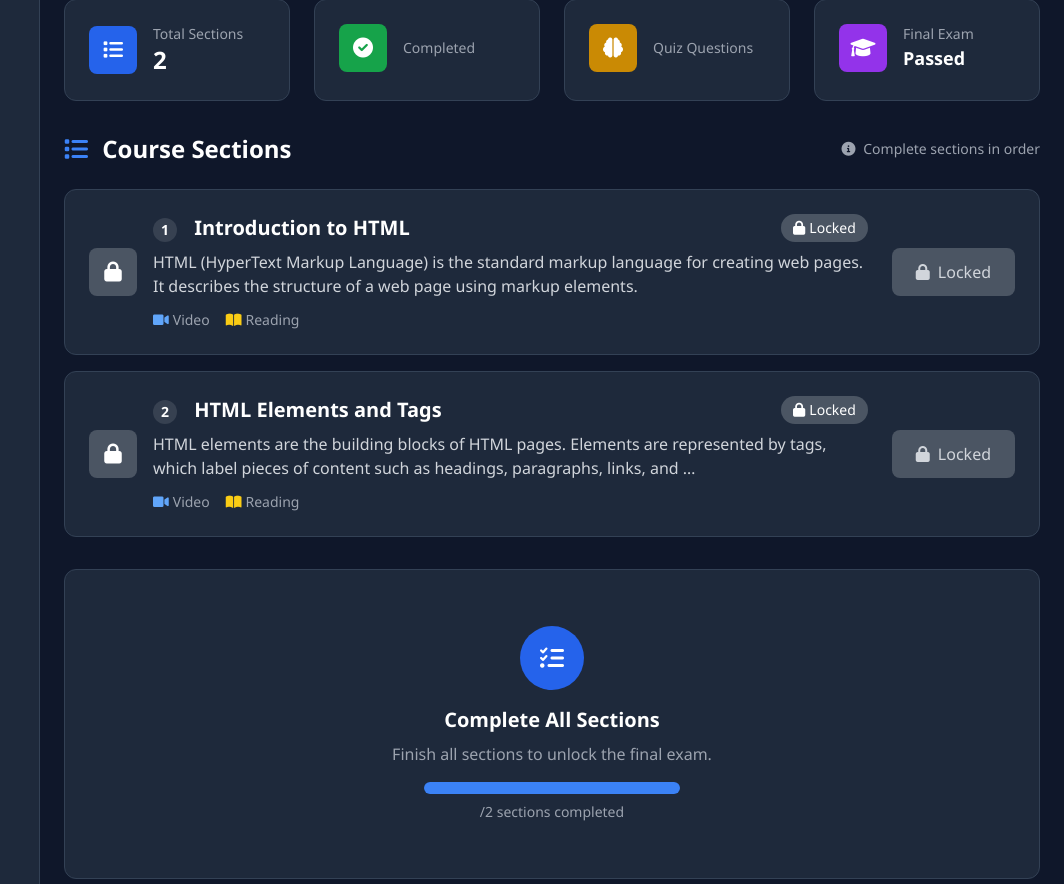
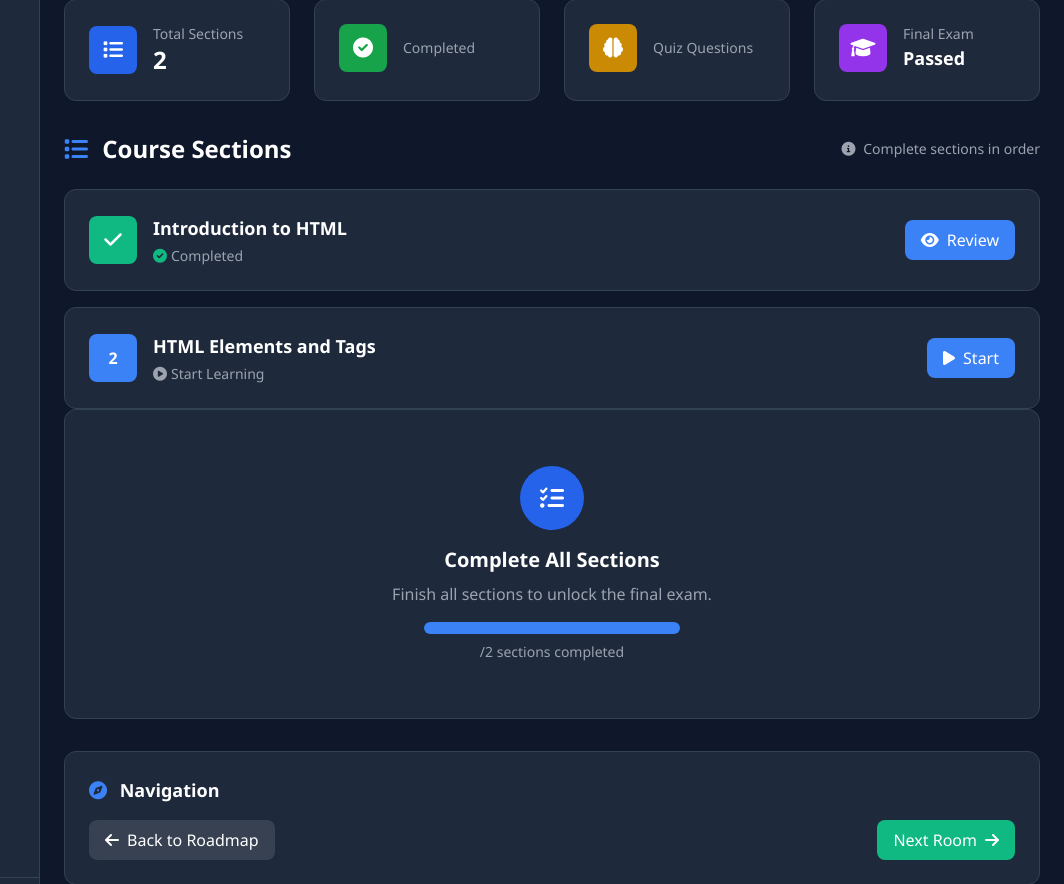
Before and after one commit to joseyawovi/SavoirLearning, a Django app: page /room/1/ in a window 1280 px wide. Shown: the part 292-1176 px from the top of the page, without its empty margins (216-1280 px from the left). Run offline with Django 5.2, Linux system fonts and the light colour scheme; a user stored in the database is signed in; data comes from the database, SQL or seed files in the repository; tables that the repository leaves empty hold one stand-in row (values such as "Sample post"); some libraries are stand-ins or nearby versions.

Commit message:
Assistant checkpoint: Fixed section accessibility and Django server
Assistant generated file changes:
- lms/models.py: Fix room accessibility to allow first room without prerequisites, Add section accessibility method, Fix circular import in section accessibility
- lms/views.py: Update room detail view to show section accessibility, Update context to include sections data
- templates/lms/room_detail.html: Update template to show section accessibility
- .replit: Updated app configuration

---

User prompt:

i meant the sections of the rooms are all locked

Replit-Commit-Author: Assistant
Replit-Commit-Session-Id: 4d9f3e96-5542-4a43-81b2-ac5f6a0b298b

```diff
--- a/lms/models.py
+++ b/lms/models.py
@@ -81,6 +81,7 @@ class Room(models.Model):
 
     def is_accessible_by_user(self, user):
         """Check if user can access this room based on prerequisites."""
+        # If no prerequisite room, it's accessible
         if not self.prerequisite_room:
             return True
 
@@ -111,6 +112,31 @@ class Section(models.Model):
 
     def __str__(self):
         return f"{self.room.title} - {self.title}"
+
+    def is_accessible_by_user(self, user):
+        """Check if user can access this section."""
+        # First check if user can access the room
+        if not self.room.is_accessible_by_user(user):
+            return False
+
+        # For the first section in a room, it's always accessible if room is accessible
+        if self.order == 0:
+            return True
+
+        # For other sections, check if previous sections are completed
+        previous_sections = Section.objects.filter(
+            room=self.room,
+            is_active=True,
+            order__lt=self.order
+        )
+
+        completed_previous = SectionCompletion.objects.filter(
+            user=user,
+            section__in=previous_sections,
+            is_completed=True
+        ).count()
+
+        return completed_previous == previous_sections.count()
 
 
 class Question(models.Model):
--- a/lms/views.py
+++ b/lms/views.py
@@ -203,6 +203,17 @@ def room_detail(request, room_id):
     )
     completed_section_ids = {sc.section_id for sc in section_completions if sc.is_completed}
 
+    # Check section accessibility
+    sections_data = []
+    for section in sections:
+        is_accessible = section.is_accessible_by_user(request.user)
+        is_completed = section.id in completed_section_ids
+        sections_data.append({
+            'section': section,
+            'is_accessible': is_accessible,
+            'is_completed': is_completed,
+        })
+
     # Check if all sections are completed (for final exam access)
     all_sections_completed = len(completed_section_ids) == sections.count()
 
@@ -215,6 +226,7 @@ def room_detail(request, room_id):
     context = {
         'room': room,
         'sections': sections,
+        'sections_data': sections_data,
         'completed_section_ids': completed_section_ids,
         'all_sections_completed': all_sections_completed,
         'final_questions': final_questions,
--- a/templates/lms/room_detail.html
+++ b/templates/lms/room_detail.html
@@ -131,106 +131,52 @@
         </div>
     </div>
 
-    {% if sections %}
+    {% if sections_data %}
     <div class="space-y-4">
-        {% for section in sections %}
-        <div class="bg-dark-card border border-dark-border rounded-xl p-6 hover:border-primary transition-all duration-300 group">
+        {% for section_data in sections_data %}
+        <div class="bg-dark-card border border-dark-border rounded-xl p-6 {% if section_data.is_accessible %}hover:border-primary{% endif %} transition-all duration-300 group">
             <div class="flex items-center justify-between">
-                <div class="flex items-center flex-1">
-                    <!-- Section Status Icon -->
-                    <div class="flex-shrink-0 mr-4">
-                        {% if section.is_completed %}
-                        <div class="w-12 h-12 bg-success rounded-lg flex items-center justify-center">
-                            <i class="fas fa-check text-white text-xl"></i>
-                        </div>
-                        {% elif section.is_accessible %}
-                        <div class="w-12 h-12 bg-primary rounded-lg flex items-center justify-center group-hover:scale-110 transition-transform">
-                            <i class="fas fa-play text-white text-xl"></i>
-                        </div>
+                <div class="flex items-center">
+                    <div class="w-12 h-12 {% if section_data.is_completed %}bg-success{% elif section_data.is_accessible %}bg-primary{% else %}bg-gray-600{% endif %} rounded-lg flex items-center justify-center mr-4 {% if section_data.is_accessible %}group-hover:scale-105{% endif %} transition-transform">
+                        {% if section_data.is_completed %}
+                        <i class="fas fa-check text-white text-xl"></i>
+                        {% elif section_data.is_accessible %}
+                        <span class="text-white font-bold">{{ forloop.counter }}</span>
                         {% else %}
-                        <div class="w-12 h-12 bg-gray-600 rounded-lg flex items-center justify-center">
-                            <i class="fas fa-lock text-white text-xl"></i>
-                        </div>
+                        <i class="fas fa-lock text-white text-lg"></i>
                         {% endif %}
                     </div>
-
-                    <!-- Section Info -->
-                    <div class="flex-1 min-w-0">
-                        <div class="flex items-center justify-between mb-2">
-                            <h3 class="text-xl font-semibold text-white truncate">
-                                <span class="inline-flex items-center justify-center w-6 h-6 bg-gray-700 rounded-full text-sm font-bold mr-3">
-                                    {{ forloop.counter }}
-                                </span>
-                                {{ section.title }}
-                            </h3>
-                            <div class="flex items-center ml-4">
-                                {% if section.is_completed %}
-                                <span class="inline-flex items-center px-3 py-1 bg-success rounded-full text-sm font-medium">
-                                    <i class="fas fa-check mr-1"></i>{% trans "Completed" %}
-                                </span>
-                                {% elif section.is_accessible %}
-                                <span class="inline-flex items-center px-3 py-1 bg-warning text-dark-bg rounded-full text-sm font-medium">
-                                    <i class="fas fa-unlock mr-1"></i>{% trans "Available" %}
-                                </span>
-                                {% else %}
-                                <span class="inline-flex items-center px-3 py-1 bg-gray-600 rounded-full text-sm font-medium">
-                                    <i class="fas fa-lock mr-1"></i>{% trans "Locked" %}
-                                </span>
-                                {% endif %}
-                            </div>
-                        </div>
-
-                        <p class="text-gray-300 mb-3">{{ section.content|truncatewords:25|striptags }}</p>
-
-                        <!-- Section Features -->
-                        <div class="flex items-center space-x-4 text-sm text-gray-400">
-                            {% if section.video_url %}
-                            <div class="flex items-center">
-                                <i class="fas fa-video mr-1 text-blue-400"></i>
-                                {% trans "Video" %}
-                            </div>
+                    <div>
+                        <h3 class="text-lg font-semibold {% if section_data.is_accessible %}text-white group-hover:text-primary{% else %}text-gray-500{% endif %} transition-colors">
+                            {% if LANGUAGE_CODE == 'fr' and section_data.section.title_fr %}
+                                {{ section_data.section.title_fr }}
+                            {% else %}
+                                {{ section_data.section.title }}
                             {% endif %}
-                            {% if section.questions.count %}
-                            <div class="flex items-center">
-                                <i class="fas fa-brain mr-1 text-green-400"></i>
-                                {{ section.questions.count }} {% trans "Questions" %}
-                            </div>
+                        </h3>
+                        <p class="text-gray-400 text-sm mt-1">
+                            {% if section_data.is_completed %}
+                                <i class="fas fa-check-circle text-success mr-1"></i>{% trans "Completed" %}
+                            {% elif section_data.is_accessible %}
+                                <i class="fas fa-play-circle mr-1"></i>{% trans "Start Learning" %}
+                            {% else %}
+                                <i class="fas fa-lock mr-1"></i>{% trans "Complete previous section" %}
                             {% endif %}
-                            <div class="flex items-center">
-                                <i class="fas fa-book-open mr-1 text-yellow-400"></i>
-                                {% trans "Reading" %}
-                            </div>
-                        </div>
-
-                        <!-- Progress Bar for accessible sections -->
-                        {% if section.is_accessible and section.questions.count %}
-                        <div class="mt-3">
-                            <div class="flex items-center justify-between mb-1">
-                                <span class="text-xs text-gray-400">{% trans "Quiz Progress" %}</span>
-                                <span class="text-xs text-gray-300">{{ section.answered_questions }}/{{ section.questions.count }}</span>
-                            </div>
-                            <div class="w-full h-2 bg-dark-bg rounded-full">
-                                <div class="h-2 bg-primary rounded-full transition-all duration-500"
-                                     style="width: {% widthratio section.answered_questions section.questions.count 100 %}%"></div>
-                            </div>
-                        </div>
-                        {% endif %}
+                        </p>
                     </div>
                 </div>
-
-                <!-- Action Button -->
-                <div class="ml-6">
-                    {% if section.is_accessible %}
-                    <a href="{% url 'section_detail' section.id %}"
-                       class="inline-flex items-center px-6 py-3 bg-primary hover:bg-primary-dark text-white font-medium rounded-lg transition-colors group-hover:scale-105 transform">
-                        {% if section.is_completed %}
+                <div>
+                    {% if section_data.is_accessible %}
+                    <a href="{% url 'section_detail' section_data.section.id %}"
+                       class="inline-flex items-center px-4 py-2 bg-primary hover:bg-primary-dark text-white font-medium rounded-lg transition-colors group-hover:scale-105">
+                        {% if section_data.is_completed %}
                             <i class="fas fa-eye mr-2"></i>{% trans "Review" %}
                         {% else %}
                             <i class="fas fa-play mr-2"></i>{% trans "Start" %}
                         {% endif %}
                     </a>
                     {% else %}
-                    <div class="inline-flex items-center px-6 py-3 bg-gray-600 text-gray-300 font-medium rounded-lg cursor-not-allowed">
+                    <div class="inline-flex items-center px-4 py-2 bg-gray-600 text-gray-300 font-medium rounded-lg cursor-not-allowed">
                         <i class="fas fa-lock mr-2"></i>{% trans "Locked" %}
                     </div>
                     {% endif %}
@@ -238,7 +184,6 @@
             </div>
         </div>
         {% endfor %}
-    </div>
     {% else %}
     <div class="text-center py-16">
         <div class="w-24 h-24 bg-dark-card rounded-full flex items-center justify-center mx-auto mb-6">
```
Also changed, not shown: 1 other file.
